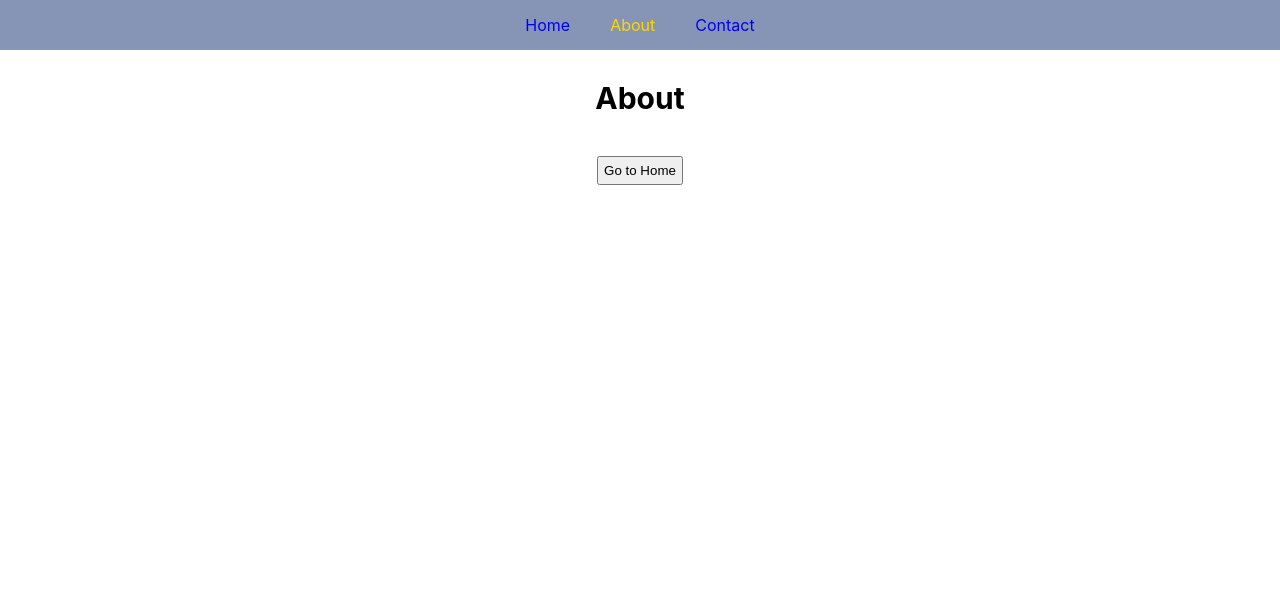
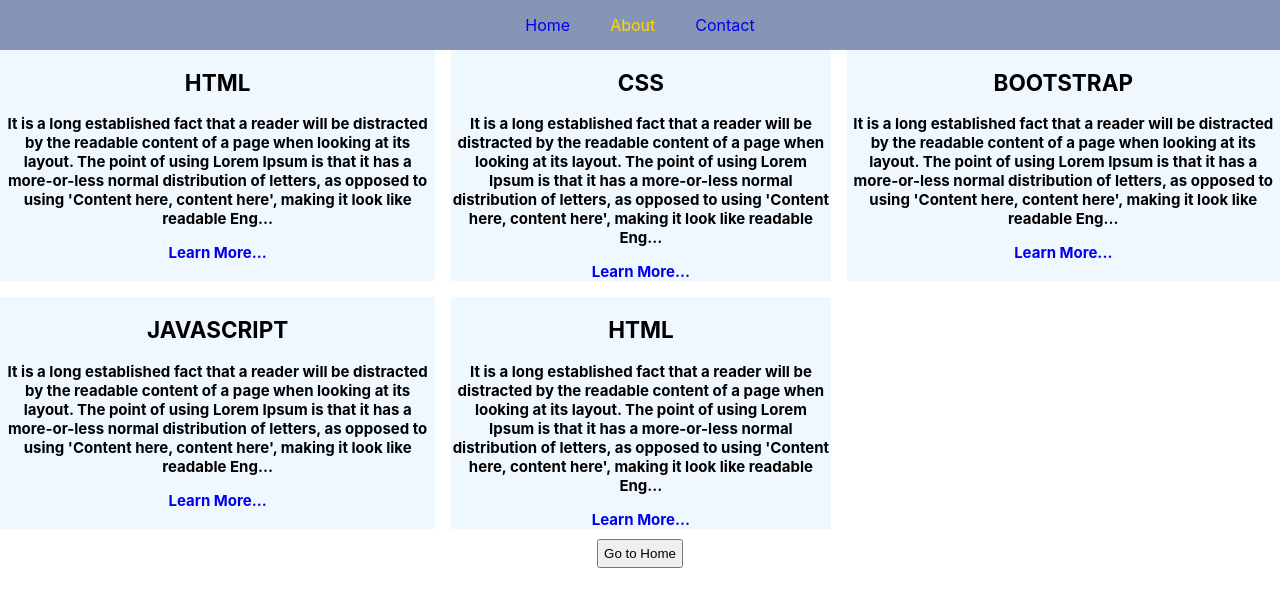
Before and after one commit to shahajalalweb/react-routing, a React (Create React App) app: page /About in a window 1280 px wide. Shown: the top 606 px of the page. Built offline with nearby package versions, Linux system fonts and the light colour scheme.

Commit message:
dynamic routing

```diff
--- a/src/App.css
+++ b/src/App.css
@@ -28,6 +28,23 @@
   color: #61dafb;
 }
 
+section {
+  display: grid;
+  grid-gap: 1rem;
+  font-size: 15px;
+  grid-template-columns: auto auto auto;
+}
+
+@media screen and (max-width: 800px) {
+  section {
+    grid-template-columns: auto auto;
+  }
+}
+
+article {
+  background-color: aliceblue;
+}
+
 .sizing {
   text-align: center;
   font-weight: bold;
@@ -39,6 +56,8 @@
   text-align: center;
   margin: 0 auto;
 }
+
+
 
 .navDiv {
   background-color: #8695b5;
--- a/src/App.js
+++ b/src/App.js
@@ -2,6 +2,7 @@
 import { BrowserRouter, Route, Routes } from 'react-router-dom';
 import './App.css';
 import About from './components/About';
+import Blog from "./components/Blog"
 import Contact from './components/Contact';
 import Error from './components/Error';
 import Home from './components/Home';
@@ -14,6 +15,7 @@
       <Routes>
         <Route path='/' element={<Home/>}/>
         <Route path='/About' element={<About/>}/>
+        <Route path='/About/:title' element={<Blog/>}/>
         <Route path='/Contact' element={<Contact/>}/>
         <Route path='*' element={<Error/>}/>
 
--- a/src/components/About.js
+++ b/src/components/About.js
@@ -1,15 +1,39 @@
-import React from 'react'
-import { useNavigate } from 'react-router-dom'
+import React, { useState } from 'react'
+import { Link, useNavigate } from 'react-router-dom'
+import { Blogs } from './Blogs';
 
 const About = () => {
   const navigate = useNavigate();
+  const [blogs, setBlogs] = useState(Blogs);
+
+  const trancateString = (str, num) => {
+    if (str.length > num) {
+      return str.slice(0, num) + "...";
+    } else {
+      return str;
+    }
+  }
+
   return (
     <>
       <div className='sizing'>
-        <p>About</p>
+        <section>
+          {
+            blogs.map((blog) => {
+              const {id, title, Desc} = blog;
+              return <article key={id}>
+                  <h2>{title}</h2>
+                  <p>{trancateString(Desc, 300)}</p>
+                  <Link to={title}>Learn More...</Link>
+              </article>
+            })
+          }
+        </section>
         <button onClick={() => {
-          navigate("/")
-        }}>Go to Home</button>
+            navigate("/")
+          }}>
+            Go to Home
+        </button>
       </div>
 
     </>
--- /dev/null
+++ b/src/components/Blog.js
@@ -0,0 +1,23 @@
+import React, {useState, useEffect} from 'react'
+import { useParams } from 'react-router-dom'
+import { Blogs } from './Blogs';
+
+const Blog = () => {
+    const {title} = useParams();
+    const [descData, setDescData] = useState();
+
+    useEffect(() => {
+        const BlogData = Blogs.filter((blog) => blog.title === title);
+        setDescData(BlogData[0].Desc);
+    }, [])
+
+
+  return (
+    <div>
+        <h1>{title} page </h1>
+        <p>{descData}</p>
+    </div>
+  )
+}
+
+export default Blog
--- /dev/null
+++ b/src/components/Blogs.js
@@ -0,0 +1,28 @@
+export const Blogs = [
+{
+    id: "01",
+    title: "HTML",
+    Desc: "It is a long established fact that a reader will be distracted by the readable content of a page when looking at its layout. The point of using Lorem Ipsum is that it has a more-or-less normal distribution of letters, as opposed to using 'Content here, content here', making it look like readable English. Many desktop publishing packages and web page editors now use Lorem Ipsum as their default model text, and a search for 'lorem ipsum' will uncover many web sites still in their infancy. Various versions have evolved over the years, sometimes by accident, sometimes on purpose (injected humour and the like",
+},
+{
+    id: "02",
+    title: "CSS",
+    Desc: "It is a long established fact that a reader will be distracted by the readable content of a page when looking at its layout. The point of using Lorem Ipsum is that it has a more-or-less normal distribution of letters, as opposed to using 'Content here, content here', making it look like readable English. Many desktop publishing packages and web page editors now use Lorem Ipsum as their default model text, and a search for 'lorem ipsum' will uncover many web sites still in their infancy. Various versions have evolved over the years, sometimes by accident, sometimes on purpose (injected humour and the like",
+},
+{
+    id: "03",
+    title: "BOOTSTRAP",
+    Desc: "It is a long established fact that a reader will be distracted by the readable content of a page when looking at its layout. The point of using Lorem Ipsum is that it has a more-or-less normal distribution of letters, as opposed to using 'Content here, content here', making it look like readable English. Many desktop publishing packages and web page editors now use Lorem Ipsum as their default model text, and a search for 'lorem ipsum' will uncover many web sites still in their infancy. Various versions have evolved over the years, sometimes by accident, sometimes on purpose (injected humour and the like",
+},
+{
+    id: "04",
+    title: "JAVASCRIPT",
+    Desc: "It is a long established fact that a reader will be distracted by the readable content of a page when looking at its layout. The point of using Lorem Ipsum is that it has a more-or-less normal distribution of letters, as opposed to using 'Content here, content here', making it look like readable English. Many desktop publishing packages and web page editors now use Lorem Ipsum as their default model text, and a search for 'lorem ipsum' will uncover many web sites still in their infancy. Various versions have evolved over the years, sometimes by accident, sometimes on purpose (injected humour and the like",
+},
+{
+    id: "05",
+    title: "HTML",
+    Desc: "It is a long established fact that a reader will be distracted by the readable content of a page when looking at its layout. The point of using Lorem Ipsum is that it has a more-or-less normal distribution of letters, as opposed to using 'Content here, content here', making it look like readable English. Many desktop publishing packages and web page editors now use Lorem Ipsum as their default model text, and a search for 'lorem ipsum' will uncover many web sites still in their infancy. Various versions have evolved over the years, sometimes by accident, sometimes on purpose (injected humour and the like",
+}
+
+]
```
